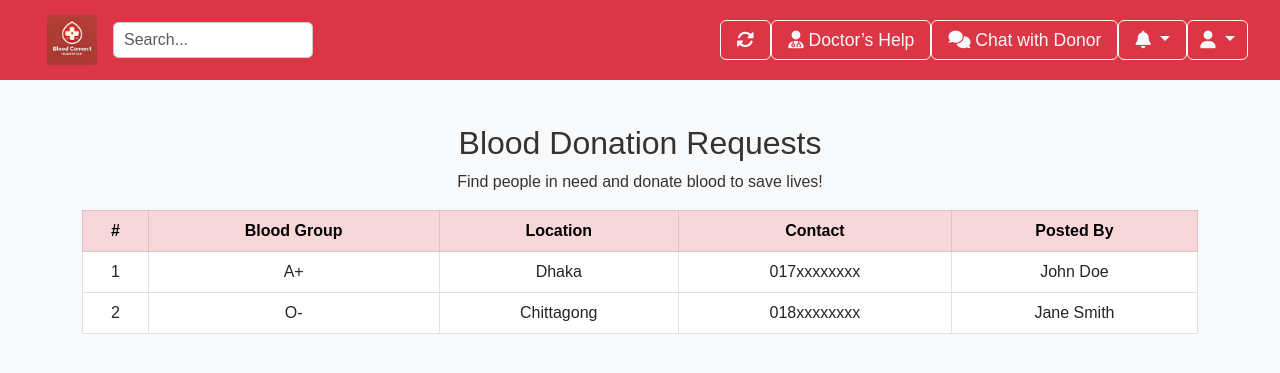
After one commit to Bondhon1/blood_donation_app, a Flask app: a page that uses templates/base2.html in a window 1280 px wide. The commit adds this page. Shown: the top 373 px of the page. Run offline with Flask 3, Linux system fonts and the light colour scheme; the visitor is signed in with stand-in values (Sample User, id 1); tables that the repository leaves empty hold one stand-in row (values such as "Sample post"); some libraries are stand-ins or nearby versions.

Commit message:
news_feed added

```diff
--- a/app.py
+++ b/app.py
@@ -2,7 +2,7 @@ from flask import Flask, render_template, redirect, url_for, flash, session, req
 from config import Config
 from models import db, User
 from forms import RegistrationForm, LoginForm
-from werkzeug.security import check_password_hash
+from werkzeug.security import check_password_hash, generate_password_hash
 from flask_sqlalchemy import SQLAlchemy
 
 app = Flask(__name__)
@@ -11,8 +11,27 @@ db.init_app(app)
 
 @app.route('/')
 def home():
-    return render_template('home.html')
+    return redirect(url_for('news_feed')) if 'user_id' in session else render_template('home.html')
 
+### ✅ API: Check Username & Email Availability
+@app.route('/check_user', methods=['POST'])
+def check_user():
+    data = request.json
+    username = data.get("username")
+    email = data.get("email")
+
+    if not username and not email:
+        return jsonify({"error": "Invalid request"}), 400
+
+    user = User.query.filter((User.username == username) | (User.email == email)).first()
+
+    if user:
+        message = "Username is already taken." if user.username == username else "Email is already in use."
+        return jsonify({"exists": True, "message": message}), 200
+
+    return jsonify({"exists": False, "message": "Available"}), 200
+
+### ✅ API: User Registration
 @app.route('/register', methods=['GET', 'POST'])
 def register():
     form = RegistrationForm()
@@ -20,58 +39,83 @@ def register():
         existing_user = User.query.filter((User.username == form.username.data) | (User.email == form.email.data)).first()
 
         if existing_user:
-            if existing_user.username == form.username.data:
-                flash("Username is already taken.", "danger")
-            elif existing_user.email == form.email.data:
-                flash("Email is already in use.", "danger")
+            message = "Username is already taken." if existing_user.username == form.username.data else "Email is already in use."
+            flash(message, "danger")
             return redirect(url_for('register'))
 
-        new_user = User(username=form.username.data, email=form.email.data, password=form.password.data)
+        new_user = User(
+            username=form.username.data,
+            email=form.email.data,
+            password=generate_password_hash(form.password.data)
+        )
         db.session.add(new_user)
         db.session.commit()
+
         flash("Registration successful! Please login.", "success")
         return redirect(url_for('login'))
 
     return render_template('register.html', form=form)
 
-
-@app.route('/check_user', methods=['POST'])
-def check_user():
-    data = request.json
-    username = data.get("username")
-    email = data.get("email")
-
-    user_exists = User.query.filter((User.username == username) | (User.email == email)).first()
-
-    response = {"exists": False}
-
-    if user_exists:
-        response["exists"] = True
-        if user_exists.username == username:
-            response["message"] = "Username is already taken."
-        elif user_exists.email == email:
-            response["message"] = "Email is already in use."
-
-    return jsonify(response)
-
+### ✅ API: User Login (Redirect to News Feed)
 @app.route('/login', methods=['GET', 'POST'])
 def login():
     form = LoginForm()
     if form.validate_on_submit():
         user = User.query.filter_by(email=form.email.data).first()
+
         if user and check_password_hash(user.password, form.password.data):
             session['user_id'] = user.id
             flash("Login successful!", "success")
-            return redirect(url_for('home'))
+            return redirect(url_for('news_feed', username=user.username))  # ✅ Fixed
+
         flash("Invalid credentials", "danger")
+
     return render_template('login.html', form=form)
 
+### ✅ API: User Logout
 @app.route('/logout')
 def logout():
     session.pop('user_id', None)
     flash("Logged out successfully!", "info")
     return redirect(url_for('home'))
 
+@app.route('/news_feed/<username>')
+def news_feed(username):
+    if 'user_id' not in session:
+        flash("Please log in first.", "warning")
+        return redirect(url_for('login'))
+
+    user = User.query.filter_by(id=session['user_id']).first()
+    if not user:
+        flash("User not found.", "danger")
+        return redirect(url_for('login'))
+
+    notifications = ["New blood request in your area!", "Urgent O- needed!"]
+    donation_requests = [
+        {"id": 1, "blood_group": "A+", "location": "Dhaka", "contact": "017xxxxxxxx", "posted_by": "John Doe"},
+        {"id": 2, "blood_group": "O-", "location": "Chittagong", "contact": "018xxxxxxxx", "posted_by": "Jane Smith"},
+    ]
+
+    return render_template('news_feed.html', username=username, user=user, notifications=notifications, donation_requests=donation_requests)
+
+
+
+### ✅ API: Fetch Blood Donation Requests (JSON)
+@app.route('/api/news_feed', methods=['GET'])
+def get_news_feed():
+    # Dummy data for now (Replace with database query later)
+    donation_requests = [
+        {"id": 1, "blood_group": "A+", "location": "Dhaka", "contact": "017xxxxxxxx", "posted_by": "John Doe"},
+        {"id": 2, "blood_group": "O-", "location": "Chittagong", "contact": "018xxxxxxxx", "posted_by": "Jane Smith"},
+    ]
+
+    return jsonify(donation_requests)
+
+@app.route('/profile/<username>')
+def profile(username):
+    # Fetch user profile based on username
+    return render_template('profile.html', username=username)
+
 if __name__ == '__main__':
     with app.app_context():
         db.create_all()
--- a/static/styles.css
+++ b/static/styles.css
@@ -125,3 +125,61 @@ button {
 button:hover {
     background-color: #b71c1c;
 }
+/* Navbar */
+.navbar {
+    padding: 10px 20px;
+}
+.navbar .btn {
+    font-size: 1.1rem;
+}
+
+/* Search Bar */
+.search-container {
+    position: relative;
+}
+#searchBox {
+    width: 200px;
+    padding: 5px 10px;
+}
+.search-popup {
+    display: none;
+    position: absolute;
+    top: 40px;
+    left: 0;
+    background: white;
+    border: 1px solid #ddd;
+    width: 200px;
+    box-shadow: 0px 4px 6px rgba(0, 0, 0, 0.1);
+    padding: 10px;
+}
+
+/* Dropdown Popups */
+.dropdown-popup {
+    display: none;
+    position: absolute;
+    top: 50px;
+    right: 10px;
+    background: white;
+    width: 200px;
+    box-shadow: 0px 4px 6px rgba(0, 0, 0, 0.2);
+    padding: 10px;
+    border-radius: 5px;
+}
+.dropdown-popup p {
+    margin: 0;
+    padding: 5px;
+}
+.dropdown-popup a {
+    display: block;
+    padding: 5px;
+    text-decoration: none;
+    color: black;
+}
+.dropdown-popup a:hover {
+    background: #ddd;
+}
+
+/* Animations */
+.btn:hover {
+    transform: scale(1.05);
+}
--- /dev/null
+++ b/templates/base2.html
@@ -0,0 +1,96 @@
+<!DOCTYPE html>
+<html lang="en">
+<head>
+    <meta charset="UTF-8">
+    <meta name="viewport" content="width=device-width, initial-scale=1.0">
+    <title>{% block title %}Blood Donation System{% endblock %}</title>
+
+    <!-- Bootstrap CSS -->
+    <link rel="stylesheet"
+          href="https://cdn.jsdelivr.net/npm/bootstrap@5.3.0/dist/css/bootstrap.min.css">
+
+    <!-- Custom CSS -->
+    <link rel="stylesheet" href="{{ url_for('static', filename='styles.css') }}">
+
+    <!-- FontAwesome for Icons -->
+    <link rel="stylesheet" href="https://cdnjs.cloudflare.com/ajax/libs/font-awesome/6.4.2/css/all.min.css">
+    <script src="https://kit.fontawesome.com/a076d05399.js" crossorigin="anonymous"></script>
+
+    <!-- jQuery (for search pop-up handling) -->
+    <script src="https://code.jquery.com/jquery-3.6.0.min.js"></script>
+</head>
+
+<body>
+    <header>
+        <nav class="navbar navbar-expand-lg navbar-dark bg-danger fixed-top">
+            <div class="container-fluid">
+                <!-- Logo -->
+                <a class="navbar-brand" href="{{ url_for('home') }}">
+                    <img src="{{ url_for('static', filename='logo.png') }}" alt="Blood Donation Logo" height="50">
+                </a>
+
+                <!-- Search Bar -->
+                <div class="search-container">
+                    <input type="text" id="searchBox" class="form-control" placeholder="Search..." autocomplete="off">
+                    <div id="searchResults" class="search-popup"></div>
+                </div>
+
+                <!-- Navbar Buttons -->
+                <ul class="navbar-nav ms-auto">
+                    <li class="nav-item">
+                        <button class="btn btn-outline-light me-2" onclick="location.reload()">
+                            <i class="fas fa-sync-alt"></i>
+                        </button>
+                    </li>
+                    <li class="nav-item">
+                        <button class="btn btn-outline-light me-2">
+                            <i class="fas fa-user-md"></i> Doctor’s Help
+                        </button>
+                    </li>
+                    <li class="nav-item">
+                        <button class="btn btn-outline-light me-2">
+                            <i class="fas fa-comments"></i> Chat with Donor
+                        </button>
+                    </li>
+
+                    <!-- Notifications -->
+                    <li class="nav-item dropdown">
+                        <button class="btn btn-outline-light dropdown-toggle me-2" id="notifBtn" data-bs-toggle="dropdown" aria-expanded="false">
+                            <i class="fas fa-bell"></i>
+                        </button>
+                        <ul class="dropdown-menu dropdown-menu-end" aria-labelledby="notifBtn">
+                            {% if notifications %}
+                                {% for notif in notifications %}
+                                    <li><p class="dropdown-item">{{ notif }}</p></li>
+                                {% endfor %}
+                            {% else %}
+                                <li><p class="dropdown-item">No new notifications</p></li>
+                            {% endif %}
+                        </ul>
+                    </li>
+
+                    <!-- User Profile -->
+                    <li class="nav-item dropdown">
+                        <button class="btn btn-outline-light dropdown-toggle" id="profileBtn" data-bs-toggle="dropdown" aria-expanded="false">
+                            <i class="fas fa-user"></i>
+                        </button>
+                        <ul class="dropdown-menu dropdown-menu-end" aria-labelledby="profileBtn">
+                            <li><p class="dropdown-item">Welcome, {{ user.username }}</p></li>
+                            <li><a class="dropdown-item" href="{{ url_for('profile', username=user.username) }}">View Profile</a></li>
+                            <li><a class="dropdown-item" href="{{ url_for('logout') }}">Logout</a></li>
+                        </ul>
+                    </li>
+                </ul>
+            </div>
+        </nav>
+    </header>
+
+    <main>
+        {% block content %}{% endblock %}
+    </main>
+
+    <!-- Bootstrap JS (for dropdowns to work) -->
+    <script src="https://cdn.jsdelivr.net/npm/bootstrap@5.3.0/dist/js/bootstrap.bundle.min.js"></script>
+    <script src="{{ url_for('static', filename='scripts.js') }}"></script>
+</body>
+</html>
--- /dev/null
+++ b/templates/news_feed.html
@@ -0,0 +1,36 @@
+{% extends "base2.html" %}
+{% block title %}News Feed{% endblock %}{% block content %}
+<div class="container mt-4">
+    <h2 class="text-center">Blood Donation Requests</h2>
+    <p class="text-center">Find people in need and donate blood to save lives!</p>
+
+    {% if donation_requests %}
+    <div class="table-responsive">
+        <table class="table table-bordered">
+            <thead class="table-danger">
+                <tr>
+                    <th>#</th>
+                    <th>Blood Group</th>
+                    <th>Location</th>
+                    <th>Contact</th>
+                    <th>Posted By</th>
+                </tr>
+            </thead>
+            <tbody>
+                {% for request in donation_requests %}
+                <tr>
+                    <td>{{ request.id }}</td>
+                    <td>{{ request.blood_group }}</td>
+                    <td>{{ request.location }}</td>
+                    <td>{{ request.contact }}</td>
+                    <td>{{ request.posted_by }}</td>
+                </tr>
+                {% endfor %}
+            </tbody>
+        </table>
+    </div>
+    {% else %}
+    <p class="text-center text-muted">No donation requests available.</p>
+    {% endif %}
+</div>
+{% endblock %}
--- /dev/null
+++ b/templates/profile.html
@@ -0,0 +1,6 @@
+{% extends "base.html" %}
+{% block title %}Profile{% endblock %}
+
+{% block content %}
+
+{ % endblock %}
```
Also changed, not shown: static/js/script.js (added, +40 -0 lines), static/script.js (added, +40 -0 lines).
